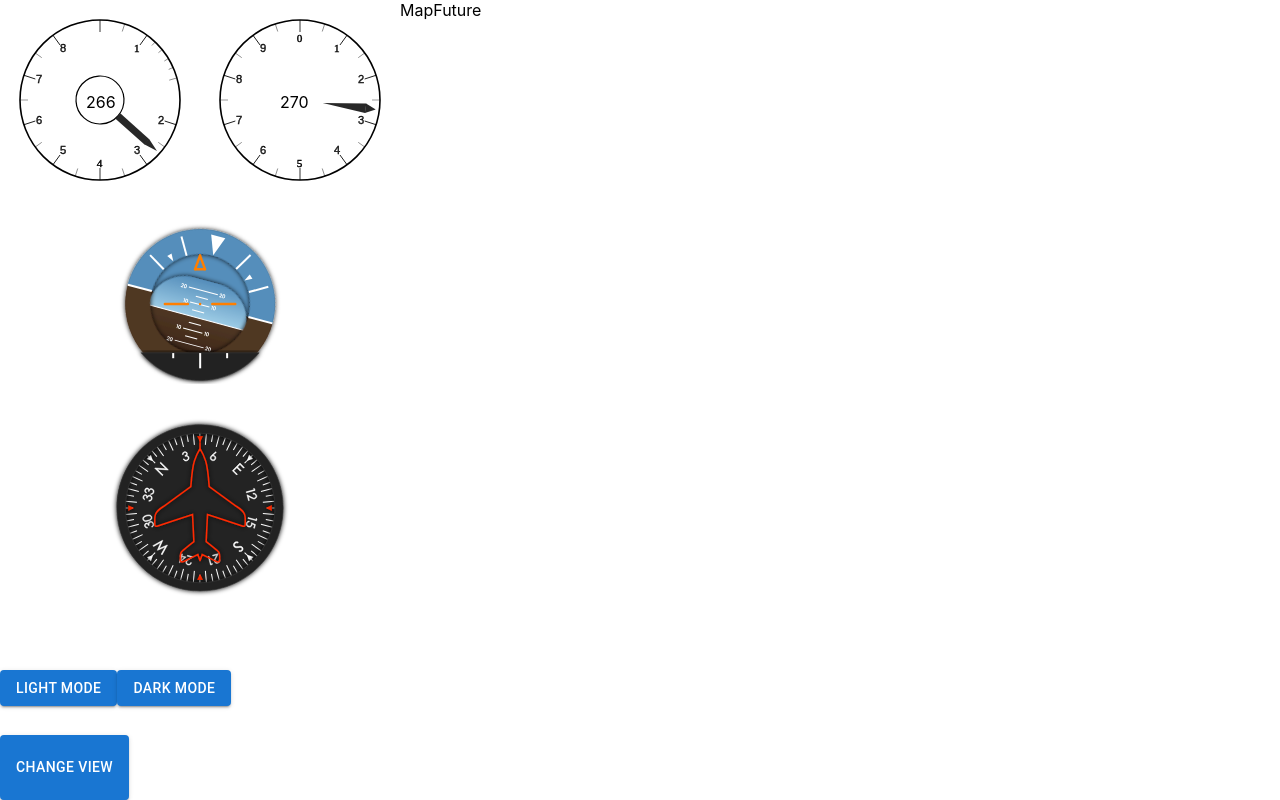
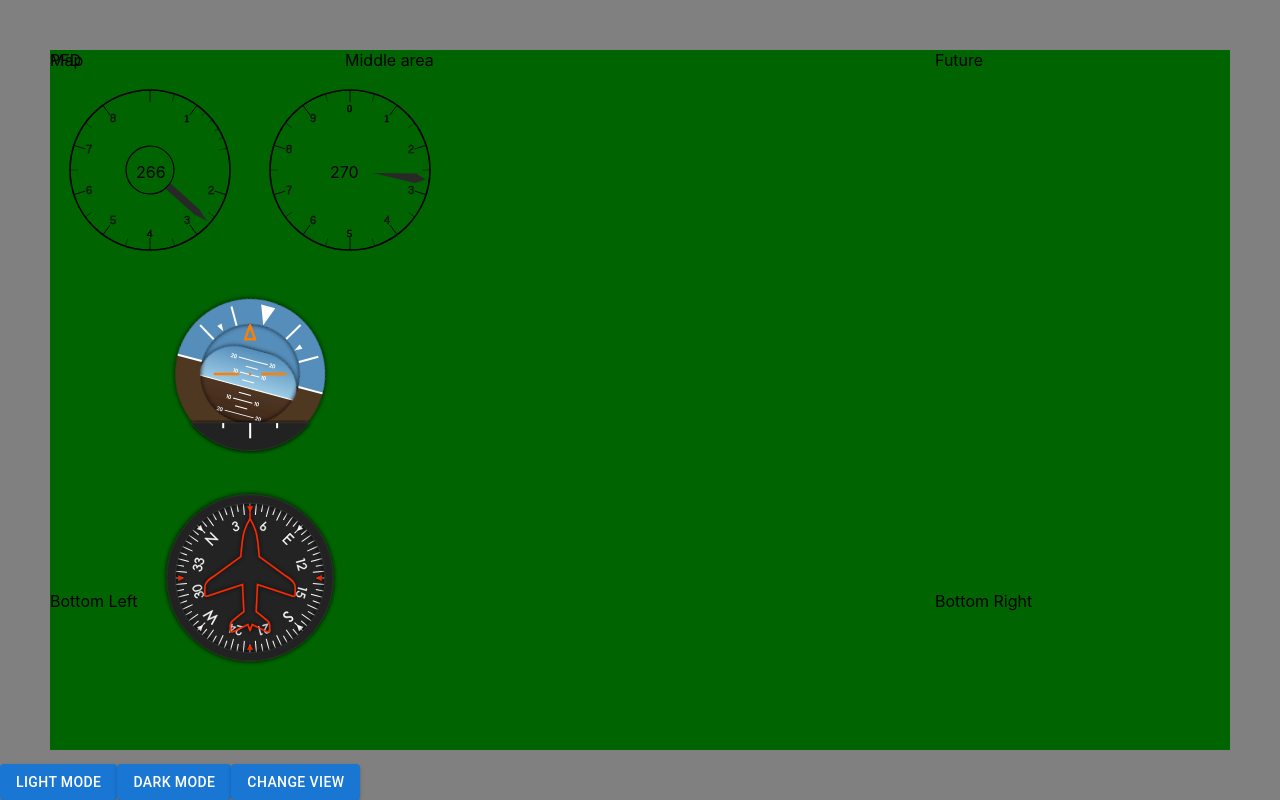
Before and after one commit to williamtorberntsson/xplanegui, a React (Create React App) app: page / in a window 1280 px wide. Built offline with nearby package versions, Linux system fonts and the light colour scheme.

Commit message:
aligned components on display

```diff
--- a/src/App.js
+++ b/src/App.js
@@ -3,9 +3,10 @@ import PFD from './components/PFD';
 import Map from './components/Map';
 import Future from './components/Future';
 import LayoutButtons from './components/LayoutButtons';
-import { Grid, Collapse } from '@mui/material';
+import { Grid, Collapse, Box } from '@mui/material';
 
 import './App.css';
+import { light } from '@mui/material/styles/createPalette';
 
 function App() {
 
@@ -22,21 +23,41 @@ function App() {
   }
 
   return (
-    <Grid container style={{ height: "100vh", backgroundColor: `${lightTheme ? "black" : "white"}` }}>
-      <Grid container>
-        <Grid item xl={4} sx={{ display: collapse ? 'block' : 'none' }}>
-          <Collapse in={collapse}>
-            <PFD lightTheme={lightTheme} />
-          </Collapse>
-        </Grid>
-        <Grid item xl={collapse ? 4 : 8}>
+    <Grid container style={{ padding: "50px", height: "100vh", backgroundColor: "grey" }}>
+      <Grid container style={{ position: "relative", backgroundColor: "darkgreen" }}>
+        <div>
           <Map />
-        </Grid>
-        <Grid item xl={4}>
-          <Future />
+        </div>
+        <Grid container style={{ display: "absolute", height: "100%", position: "absolute" }}>
+          <Grid item xs={3}>
+            <Grid container direction="column" justifyContent="space-between" style={{ height: "100%" }}>
+              <Grid item xs={3} style={{ height: "30%" }}>
+                <Collapse in={collapse}>
+                  PFD
+                  <PFD lightTheme={lightTheme} />
+                </Collapse>
+              </Grid>
+              <Grid item xs={3} style={{ height: "30%" }}>
+                <p>Bottom Left </p>
+              </Grid>
+            </Grid>
+          </Grid>
+          <Grid item xs={6}>
+            Middle area
+          </Grid>
+          <Grid item xs={3}>
+            <Grid container direction="column" justifyContent="space-between" style={{ height: "100%" }}>
+              <Grid item xs={3} style={{ height: "30%" }}>
+                <Future />
+              </Grid>
+              <Grid item xs={3} style={{ height: "30%" }}>
+                <p>Bottom Right </p>
+              </Grid>
+            </Grid>
+          </Grid>
         </Grid>
       </Grid>
-      <Grid container>
+      <Grid item position="absolute" bottom={0} left={0}>
         <LayoutButtons lightTheme={changeLightTheme} viewMode={changeViewMode} />
       </Grid>
     </Grid>
--- a/src/components/LayoutButtons.js
+++ b/src/components/LayoutButtons.js
@@ -15,17 +15,11 @@ const LayoutButtons = (props) => {
   }
 
   return (
-    <Grid container>
-      <Grid container>
-        <Grid item>
-          <Button onClick={() => { handleClick(0) }} variant="contained">Light mode</Button>
-          <Button onClick={() => { handleClick(1) }} variant="contained">Dark mode</Button>
-        </Grid>
-      </Grid>
-      <Grid container>
-        <Button onClick={() => { changeView(1) }} variant="contained">Change View</Button>
-      </Grid>
-    </Grid>
+    <div>
+      <Button onClick={() => { handleClick(0) }} variant="contained">Light mode</Button>
+      <Button onClick={() => { handleClick(1) }} variant="contained">Dark mode</Button>
+      <Button onClick={() => { changeView(1) }} variant="contained">Change View</Button>
+    </div>
   )
 };
 
--- a/src/components/PFD.js
+++ b/src/components/PFD.js
@@ -26,14 +26,19 @@ const PFD = (props) => {
     };
   });
 
+
+  const data = { text: "Velocity", value: 100 };
+
+
+
+
   return (
     <div className="pfd">
       <div className="mouseears">
         <AirSpeed speed={speed} lightTheme={props.lightTheme} />
-        <Altimeter altitude={altitude} pressure={5} lightTheme={props.lightTheme}/>
+        <Altimeter altitude={altitude} pressure={5} lightTheme={props.lightTheme} />
       </div>
       <div className="mousehead">
-        {/*<meter value="10" max="30" />*/}
         <Attitude roll={15} pitch={10} />
         <Heading heading={45} />
       </div>
```
